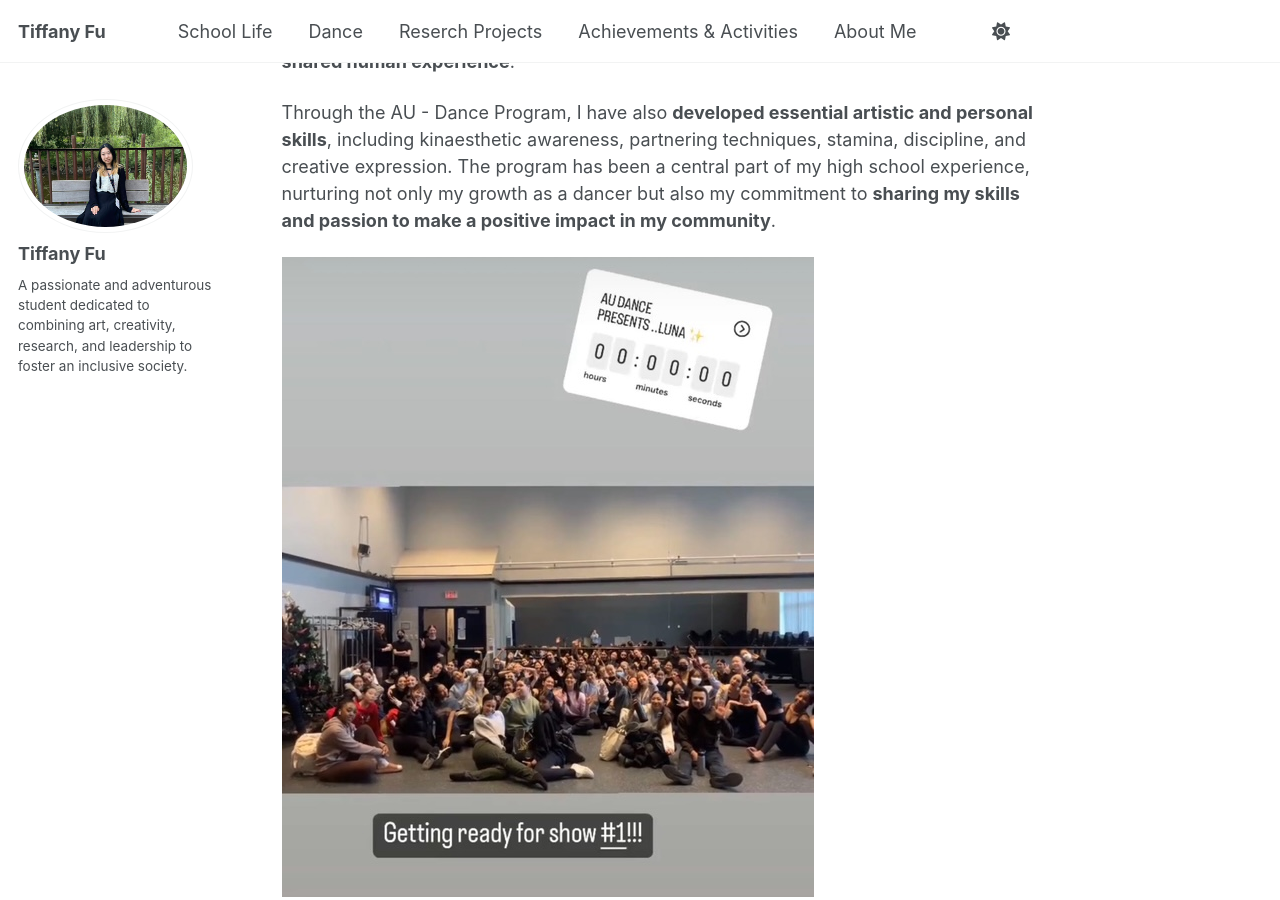
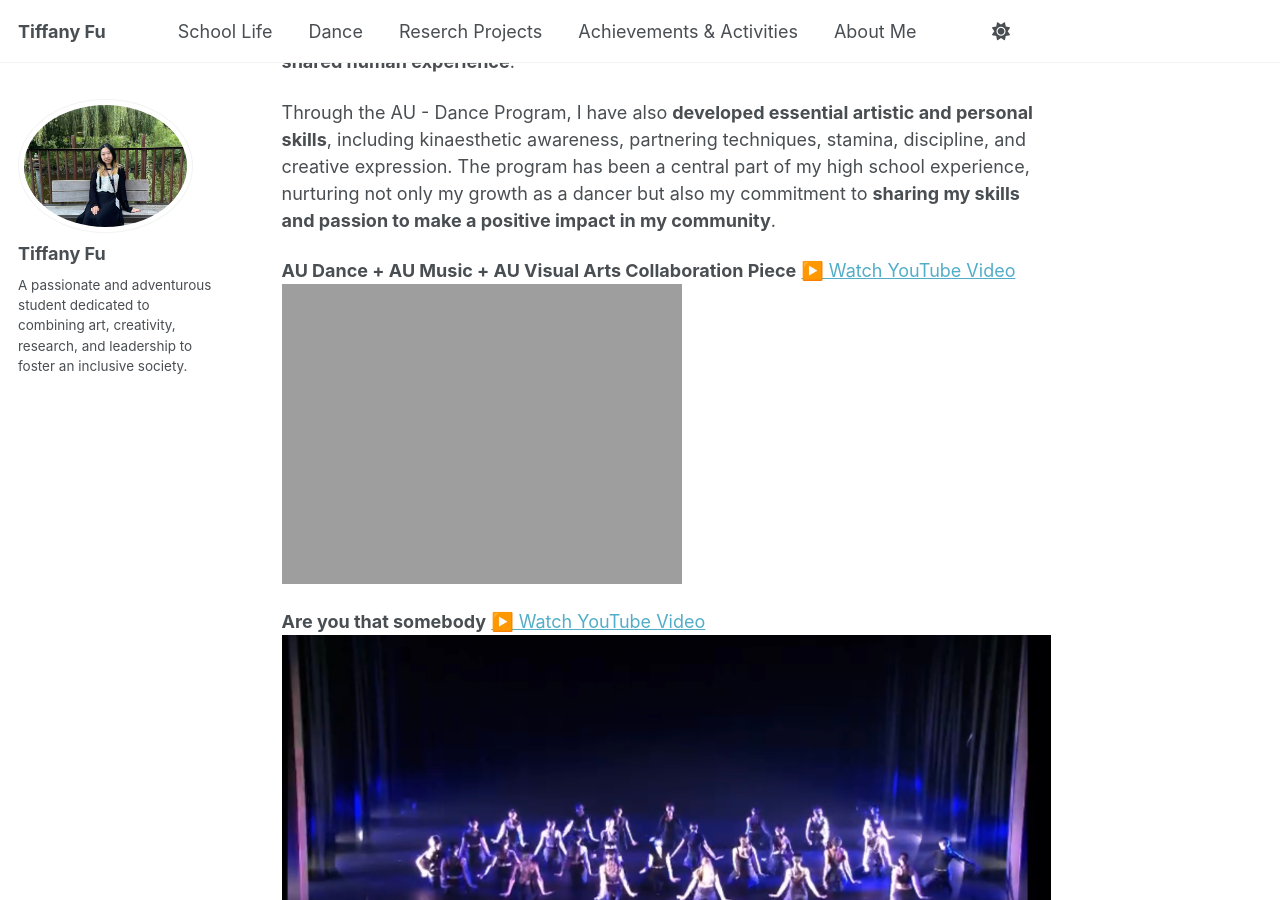
Before and after one commit to TiffanyJTFu/TiffanyTestWeb, a Jekyll site: the page built from _publications/AUDanceProgram.md, in a window 1280 px wide and 900 px high, scrolled down 703 px. Built offline with Jekyll 4.4.1, drawn with Linux system fonts in a browser that asks for light colours; a script that is not in the unit is left out.

Commit message:
Update AUDanceProgram.md

```diff
--- a/_publications/AUDanceProgram.md
+++ b/_publications/AUDanceProgram.md
@@ -16,4 +16,13 @@ Beyond school performances, I am passionate about **using my dance skills to con
 
 Through the AU - Dance Program, I have also **developed essential artistic and personal skills**, including kinaesthetic awareness, partnering techniques, stamina, discipline, and creative expression. The program has been a central part of my high school experience, nurturing not only my growth as a dancer but also my commitment to **sharing my skills and passion to make a positive impact in my community**.
 
+**AU Dance + AU Music + AU Visual Arts Collaboration Piece**
+<a href="https://youtu.be/_3v05TpXpJ8" target="_blank" rel="noopener">▶️ Watch YouTube Video</a>
+<br>![Dance10](https://www.tiffu.ca/images/audance3.PNG)
+
+
+**Are you that somebody**
+<a href="https://youtu.be/-5U3fKKlsSs" target="_blank" rel="noopener">▶️ Watch YouTube Video</a>
+<br>![Dance10](https://www.tiffu.ca/images/audance1.jpg)
+
 ![mun](https://www.tiffu.ca/images/schoolau1.jpg)
```
